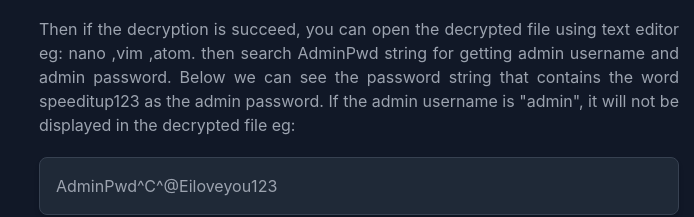
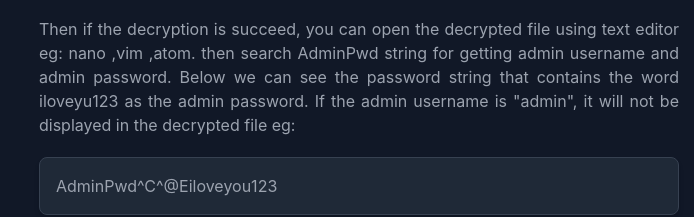
Before and after one commit to galihpd/galihpd.github.io, a plain HTML site: page blog/net/tlwr840n/tlwr840n.html in a window 1280 px wide. Shown: the part 1494-1711 px from the top of the page, 281-975 px from the left. Drawn offline with nearby package versions, Linux system fonts and the light colour scheme; a script that the page names is missing.

Commit message:
Update tlwr840n.html

```diff
--- a/blog/net/tlwr840n/tlwr840n.html
+++ b/blog/net/tlwr840n/tlwr840n.html
@@ -106,7 +106,7 @@
           i was included automatic file decryption in the software based on dd and openssl.
         </p>
         <p class="mb-3 font-normal text-gray-700 dark:text-gray-400 py-2 text-justify">
-          Then if the decryption is succeed, you can open the decrypted file using text editor eg: nano ,vim ,atom. then search AdminPwd string for getting admin username and admin password. Below we can see the password string that contains the word speeditup123 as the admin password. If the admin username is "admin", it will not be displayed in the decrypted file eg:
+          Then if the decryption is succeed, you can open the decrypted file using text editor eg: nano ,vim ,atom. then search AdminPwd string for getting admin username and admin password. Below we can see the password string that contains the word iloveyu123 as the admin password. If the admin username is "admin", it will not be displayed in the decrypted file eg:
         </p>
         <div class="block bg-white border border-gray-200 rounded-lg shadow-md  dark:bg-gray-800 dark:border-gray-700 ">
           <p class="font-normal text-gray-700 dark:text-gray-400 p-4">AdminPwd^C^@Eiloveyou123
@@ -114,11 +114,7 @@
         </div>
         </div>
     </div>
-
-
     </section>
-
-
 
         <footer class="p-4 bg-white md:p-8 lg:p-10 dark:bg-gray-800">
           <div class="mx-auto max-w-screen-xl text-center">
```
